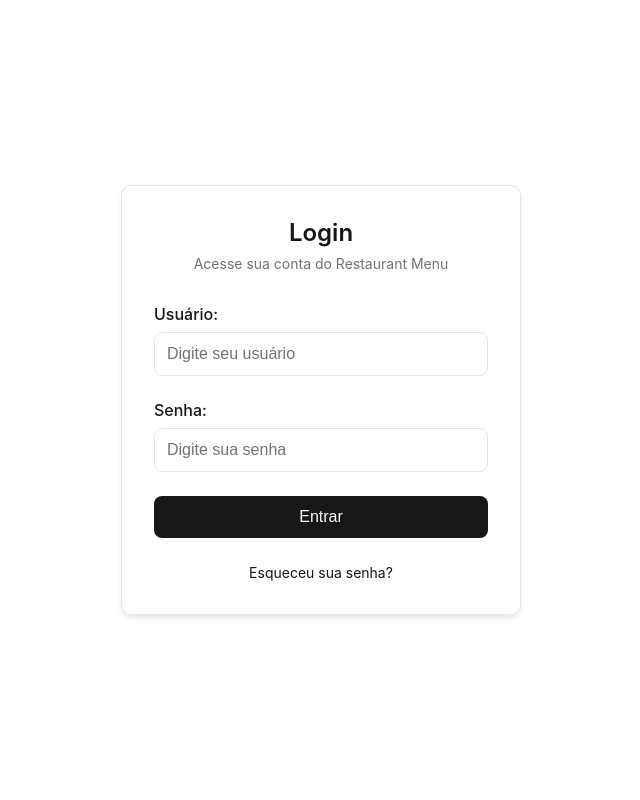
After one commit to Vipires19/menu_online, a Django app: template menu/templates/login.html in a window 1280 px wide. The commit adds this page. Shown: the whole page, without its empty margins (319-959 px from the left). Run offline with Django 5.2, Linux system fonts and the light colour scheme; the template is opened without the code that fills it, so the values that code supplies are empty; parts of the project's set-up code (start-up, migrations or seed data) failed here and were passed over.

Commit message:
Footer adjustment and new login template

```diff
--- /dev/null
+++ b/menu/templates/login.html
@@ -0,0 +1,192 @@
+<!DOCTYPE html>
+<html lang="pt-BR">
+<head>
+    <meta charset="UTF-8">
+    <meta name="viewport" content="width=device-width, initial-scale=1.0">
+    <title>Login - Restaurant Menu</title>
+    <style>
+        * {
+            margin: 0;
+            padding: 0;
+            box-sizing: border-box;
+        }
+
+        body {
+            font-family: -apple-system, BlinkMacSystemFont, 'Segoe UI', Roboto, sans-serif;
+            background: oklch(1 0 0);
+            color: oklch(0.145 0 0);
+            min-height: 100vh;
+            display: flex;
+            align-items: center;
+            justify-content: center;
+            padding: 1rem;
+        }
+
+        .login-container {
+            background: oklch(1 0 0);
+            border: 1px solid oklch(0.922 0 0);
+            border-radius: 0.625rem;
+            padding: 2rem;
+            width: 100%;
+            max-width: 400px;
+            box-shadow: 0 4px 6px -1px rgba(0, 0, 0, 0.1);
+        }
+
+        .login-header {
+            text-align: center;
+            margin-bottom: 2rem;
+        }
+
+        .login-header h2 {
+            color: oklch(0.205 0 0);
+            font-size: 1.5rem;
+            font-weight: 600;
+            margin-bottom: 0.5rem;
+        }
+
+        .login-header p {
+            color: oklch(0.556 0 0);
+            font-size: 0.875rem;
+        }
+
+        .form-group {
+            margin-bottom: 1.5rem;
+        }
+
+        .form-group label {
+            display: block;
+            margin-bottom: 0.5rem;
+            font-weight: 500;
+            color: oklch(0.205 0 0);
+        }
+
+        .form-group input {
+            width: 100%;
+            padding: 0.75rem;
+            border: 1px solid oklch(0.922 0 0);
+            border-radius: calc(0.625rem - 2px);
+            font-size: 1rem;
+            background: oklch(1 0 0);
+            color: oklch(0.145 0 0);
+            transition: all 0.2s ease;
+        }
+
+        .form-group input:focus {
+            outline: none;
+            border-color: oklch(0.205 0 0);
+            box-shadow: 0 0 0 2px oklch(0.708 0 0 / 0.2);
+        }
+
+        .form-group input::placeholder {
+            color: oklch(0.556 0 0);
+        }
+
+        .login-button {
+            width: 100%;
+            background: oklch(0.205 0 0);
+            color: oklch(0.985 0 0);
+            border: none;
+            padding: 0.75rem 1rem;
+            border-radius: calc(0.625rem - 2px);
+            font-size: 1rem;
+            font-weight: 500;
+            cursor: pointer;
+            transition: all 0.2s ease;
+        }
+
+        .login-button:hover {
+            background: oklch(0.145 0 0);
+            transform: translateY(-1px);
+        }
+
+        .login-button:active {
+            transform: translateY(0);
+        }
+
+        .error-message {
+            background: oklch(0.577 0.245 27.325 / 0.1);
+            color: oklch(0.577 0.245 27.325);
+            padding: 0.75rem;
+            border-radius: calc(0.625rem - 2px);
+            margin-bottom: 1rem;
+            border: 1px solid oklch(0.577 0.245 27.325 / 0.2);
+        }
+
+        .forgot-password {
+            text-align: center;
+            margin-top: 1.5rem;
+        }
+
+        .forgot-password a {
+            color: oklch(0.205 0 0);
+            text-decoration: none;
+            font-size: 0.875rem;
+            transition: color 0.2s ease;
+        }
+
+        .forgot-password a:hover {
+            color: oklch(0.145 0 0);
+            text-decoration: underline;
+        }
+
+        @media (max-width: 480px) {
+            .login-container {
+                padding: 1.5rem;
+                margin: 1rem;
+            }
+        }
+    </style>
+</head>
+<body>
+    <div class="login-container">
+        <div class="login-header">
+            <h2>Login</h2>
+            <p>Acesse sua conta do Restaurant Menu</p>
+        </div>
+
+        {% if messages %}
+            {% for message in messages %}
+                <div class="error-message">
+                    {{ message }}
+                </div>
+            {% endfor %}
+        {% endif %}
+
+        <form method="post">
+            {% csrf_token %}
+
+            <div class="form-group">
+                <label for="username">Usuário:</label>
+                <input
+                    type="text"
+                    id="username"
+                    name="username"
+                    placeholder="Digite seu usuário"
+                    required
+                    autocomplete="username"
+                >
+            </div>
+
+            <div class="form-group">
+                <label for="password">Senha:</label>
+                <input
+                    type="password"
+                    id="password"
+                    name="password"
+                    placeholder="Digite sua senha"
+                    required
+                    autocomplete="current-password"
+                >
+            </div>
+
+            <button type="submit" class="login-button">
+                Entrar
+            </button>
+        </form>
+
+        <div class="forgot-password">
+            <a href="#">Esqueceu sua senha?</a>
+        </div>
+    </div>
+</body>
+</html>
```
Also changed, not shown: menu/templates/base.html (+5 -4 lines).
